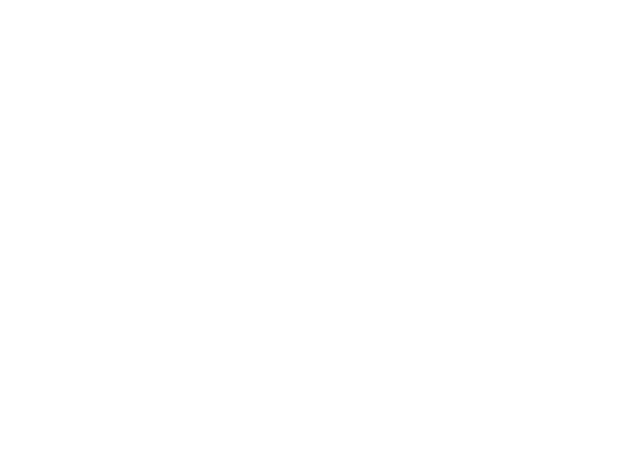
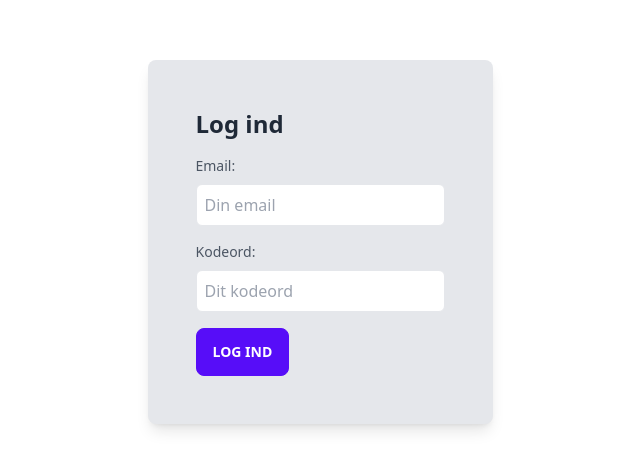
Before and after one commit to ValdemarLarsen/tablet, a Next.js app: page / in a window 1280 px wide. Shown: the part 158-628 px from the top of the page, without its empty margins (320-960 px from the left). Built offline with nearby package versions, Linux system fonts and the light colour scheme.

Commit message:
Update globals.css

```diff
--- a/styles/globals.css
+++ b/styles/globals.css
@@ -4,5 +4,5 @@
 
 
 body {
-    opacity: 0;
+    background-color: transparent !important;
 }
```
